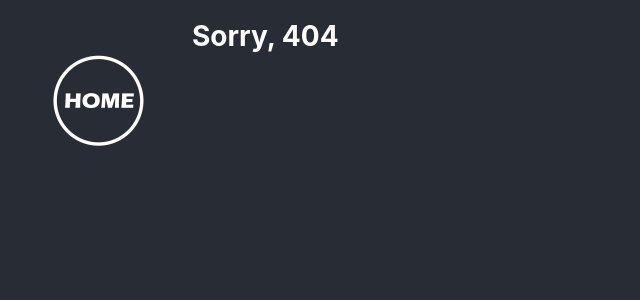
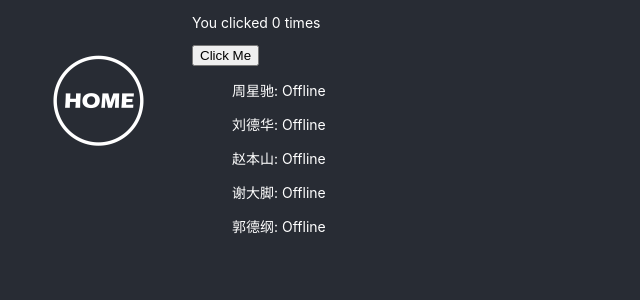
Before and after one commit to duola8789/react-learning, a React app: page /Demo9 in a window 1280 px wide. Before the commit this address had no page. Shown: the top 300 px of the page, without its empty margins (0-640 px from the left). Built offline with nearby package versions, Linux system fonts and the light colour scheme.

Commit message:
feat: demo9未完成

```diff
--- a/package.json
+++ b/package.json
@@ -119,5 +119,8 @@
     "presets": [
       "react-app"
     ]
+  },
+  "devDependencies": {
+    "eslint-plugin-react-hooks": "^1.5.1"
   }
 }
--- a/src/App.js
+++ b/src/App.js
@@ -17,7 +17,8 @@ class App extends Component {
             <li><Link to="/demo5">Demo5 -- HOC的基本使用(2) 显示鼠标位置</Link></li>
             <li><Link to="/demo6">Demo6 -- Render Props(1) 显示鼠标位置</Link></li>
             <li><Link to="/demo7">Demo7 -- Context API</Link></li>
-            <li><Link to="/demo8">Demo8 -- Hooks API</Link></li>
+            <li><Link to="/demo8">Demo8 -- Hooks API（1）计数器</Link></li>
+            <li><Link to="/demo9">Demo9 -- Hooks API（2）自定义</Link></li>
           </ul>
         </div>
       </div>
--- a/src/components/demo8/index.js
+++ b/src/components/demo8/index.js
@@ -47,8 +47,6 @@ const CountHook = () => {
   );
 };
 
-// 编写一个自定义的Hook，实现的功能：当点击5此时，弹窗，你很棒！
-
 export default class Demo8 extends Component {
   state = { count: 0 };
 
--- /dev/null
+++ b/src/components/demo9/index.js
@@ -0,0 +1,103 @@
+/**
+ * Created By zh on 2019-03-19
+ */
+import React, { useState, useEffect } from 'react';
+
+let users = [
+  { id: 1, name: '周星驰', status: { isOnline: false }},
+  { id: 2, name: '刘德华', status: { isOnline: false }},
+  { id: 3, name: '赵本山', status: { isOnline: false }},
+  { id: 4, name: '谢大脚', status: { isOnline: false }},
+  { id: 5, name: '郭德纲', status: { isOnline: false }},
+];
+
+const ChatAPI = {
+  findUser(id) {
+    return users.find(v => v.id === id);
+  },
+  // 上线通知
+  subscribe(id, callback) {
+    let user = this.findUser(id);
+    if (user.status.isOnline) {
+      console.log(user.name);
+    }
+    user && callback(user.status.isOnline);
+  },
+  // 下线通知
+  unsubscribe(id, callback) {
+    let user = this.findUser(id);
+    user && callback(user.status.isOnline);
+  }
+};
+
+
+/**
+ * 好友在线状态组件
+ * 根据好友在线状态显示对应文本
+ */
+const FriendStatus = props => {
+  const [isOnline, setIsOnline] = useState(false);
+
+  const handleStatusChange = isOnline => {
+    setIsOnline(isOnline);
+  };
+
+  useEffect(() => {
+    ChatAPI.subscribe(props.id, handleStatusChange);
+    return () => {
+      ChatAPI.unsubscribe(props.id, handleStatusChange);
+    };
+  });
+
+  return (
+    isOnline ? 'Online↑↑↑↑↑↑↑↑↑↑↑↑' : 'Offline'
+  );
+};
+
+// const FriendListItem = props => {
+//   const [isOnline, setIsOnline] = useState(false);
+//
+//   useEffect(() => {
+//     setIsOnline(true);
+//     return () => {
+//       setIsOnline(false);
+//     };
+//   });
+//
+//   return (
+//     <li style={{ color: isOnline ? 'green' : 'red' }}>{props.user.name}</li>
+//   );
+// };
+
+
+export default function () {
+  const [count, setCount] = useState(0);
+
+  useEffect(() => {
+    document.title = `You clicked ${count} times`;
+    return () => {
+      document.title = 'ok';
+    };
+  }, [count]);
+
+  const handleClick = () => {
+    setCount(count + 1);
+    users.forEach(user => {
+      user.status.isOnline = (user.id === (count + 1));
+    });
+  };
+
+  return (
+    <div>
+      <p>You clicked {count} times</p>
+      <button onClick={() => handleClick()}>Click Me</button>
+      <ul>
+        {users.map(user => (
+          <p key={user.id}>
+            {user.name}: <FriendStatus id={user.id} />
+          </p>
+        ))}
+      </ul>
+    </div>
+  );
+}
--- a/src/index.js
+++ b/src/index.js
@@ -12,6 +12,7 @@ import Demo5 from './components/demo5/index';
 import Demo6 from './components/demo6/index';
 import Demo7 from './components/demo7/index';
 import Demo8 from './components/demo8/index';
+import Demo9 from './components/demo9/index';
 
 import { BrowserRouter as Router, Route, Link, Switch } from 'react-router-dom';
 
@@ -38,6 +39,7 @@ export default class RouterContainer extends React.Component {
             <Route path="/Demo6/" component={Demo6} />
             <Route path="/Demo7/" component={Demo7} />
             <Route path="/Demo8/" component={Demo8} />
+            <Route path="/Demo9/" component={Demo9} />
             <Route component={NoMatch} />
           </Switch>
         </div>
```
Also changed, not shown: .eslintrc.js.
